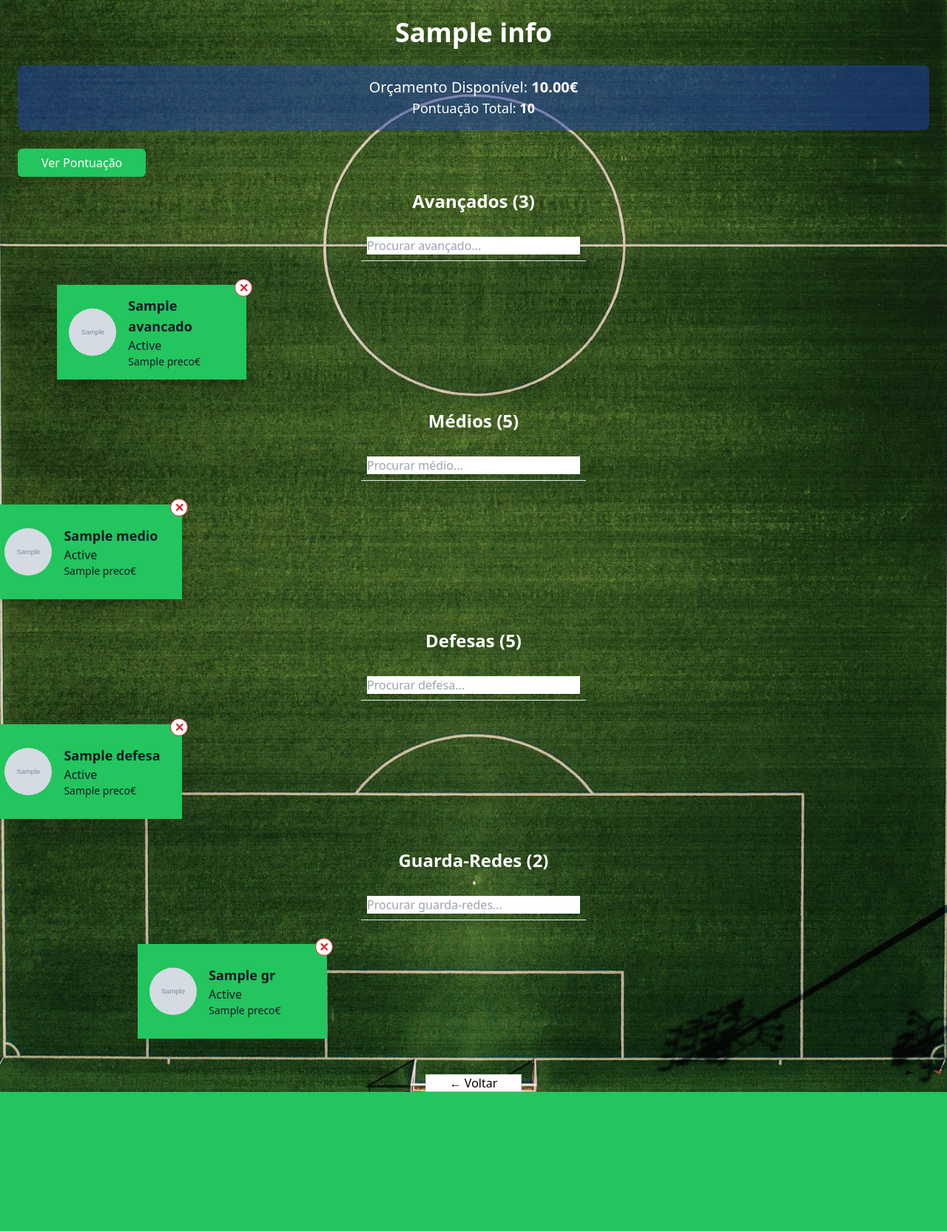
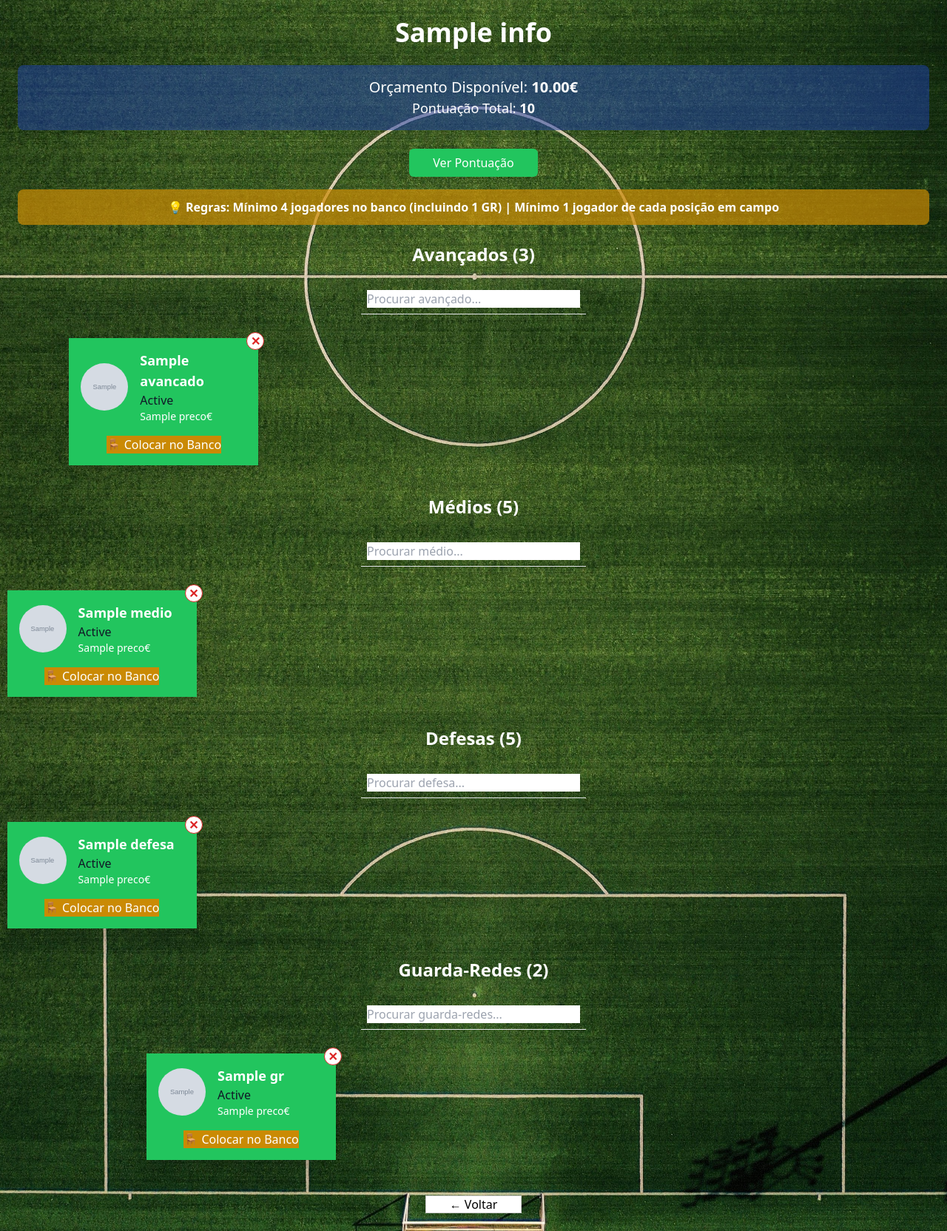
Before and after one commit to Bernardo2409/FBD_Project, a Flask app: template templates/equipa.html in a window 1280 px wide. Shown: the whole page at 74% size. Before the commit the page ends 1476 px from the top, so only its background shows below. Run offline with Flask 3, Linux system fonts and the light colour scheme; the template is opened without the code that fills it: most values are stand-ins (such as "Sample title", 1, 10 or a date in 2020); grey boxes marked "Sample" are stand-in pictures; some libraries are stand-ins or nearby versions.

Commit message:
Está quase, o banco

```diff
--- a/app.py
+++ b/app.py
@@ -484,6 +484,44 @@ def equipa_jornada(id_equipa, id_jornada):
     else:
         return "Não tens uma equipa ou jornada válida.", 404
 
+@app.route("/equipa/banco/adicionar/<id_jogador>", methods=["POST"])
+def adicionar_jogador_ao_banco_route(id_jogador):
+    if 'user_id' not in session:
+        return redirect("/")
+
+    user_id = session['user_id']
+    equipa_user = obter_equipa_por_utilizador(user_id)
+
+    if equipa_user:
+        from persistence.equipa import adicionar_jogador_ao_banco
+        sucesso, mensagem = adicionar_jogador_ao_banco(equipa_user.id, id_jogador)
+
+        if sucesso:
+            session['message'] = mensagem
+        else:
+            session['error'] = mensagem
+
+    return redirect("/equipa")
+
+@app.route("/equipa/banco/remover/<id_jogador>", methods=["POST"])
+def remover_jogador_do_banco_route(id_jogador):
+    if 'user_id' not in session:
+        return redirect("/")
+
+    user_id = session['user_id']
+    equipa_user = obter_equipa_por_utilizador(user_id)
+
+    if equipa_user:
+        from persistence.equipa import remover_jogador_do_banco
+        sucesso, mensagem = remover_jogador_do_banco(equipa_user.id, id_jogador)
+
+        if sucesso:
+            session['message'] = mensagem
+        else:
+            session['error'] = mensagem
+
+    return redirect("/equipa")
+
 
 
 
--- a/templates/equipa.html
+++ b/templates/equipa.html
@@ -12,9 +12,26 @@
     data-theme="corporate"
     style="background-image: url('/static/images/stadium2.jpg');">
 
-
 <div class="container mx-auto p-6">
 
+    <!-- Mensagens de sucesso/erro -->
+    {% if session.get('message') %}
+    <div class="alert alert-success mb-4 shadow-lg">
+        <div>
+            <svg xmlns="http://www.w3.org/2000/svg" class="stroke-current flex-shrink-0 h-6 w-6" fill="none" viewBox="0 0 24 24"><path stroke-linecap="round" stroke-linejoin="round" stroke-width="2" d="M9 12l2 2 4-4m6 2a9 9 0 11-18 0 9 9 0 0118 0z" /></svg>
+            <span>{{ session.pop('message') }}</span>
+        </div>
+    </div>
+    {% endif %}
+
+    {% if session.get('error') %}
+    <div class="alert alert-error mb-4 shadow-lg">
+        <div>
+            <svg xmlns="http://www.w3.org/2000/svg" class="stroke-current flex-shrink-0 h-6 w-6" fill="none" viewBox="0 0 24 24"><path stroke-linecap="round" stroke-linejoin="round" stroke-width="2" d="M10 14l2-2m0 0l2-2m-2 2l-2-2m2 2l2 2m7-2a9 9 0 11-18 0 9 9 0 0118 0z" /></svg>
+            <span>{{ session.pop('error') }}</span>
+        </div>
+    </div>
+    {% endif %}
 
     <!-- TÍTULO DINÂMICO COM NOME DA EQUIPA -->
     <h1 class="text-4xl font-bold text-center text-primary mb-6 text-white">
@@ -26,21 +43,26 @@
         <p class="text-lg">Pontuação Total: <strong>{{ equipa.info.pontuacao_total }}</strong></p>
     </div>
 
-        <!-- Adicionando o botão de redirecionamento para a página de pontuação -->
+    <!-- Botão Ver Pontuação -->
+    <div class="text-center mb-6">
         <a href="/pontuacao" class="btn btn-primary mt-4 px-8 py-2 text-white bg-green-500 rounded-md hover:bg-green-600">
             Ver Pontuação
         </a>
     </div>
 
+    <!-- Info do Banco -->
+    <div class="text-center mb-6 bg-yellow-600 bg-opacity-70 p-3 rounded-lg">
+        <p class="text-white font-bold">
+            💡 Regras: Mínimo 4 jogadores no banco (incluindo 1 GR) | Mínimo 1 jogador de cada posição em campo
+        </p>
+    </div>
 
     <!-- SECÇÃO: AVANÇADOS -->
     <h2 class="text-2xl text-center mb-4 text-secondary text-white font-bold">Avançados (3)</h2>
 
-    <!-- Dropdown para avançados -->
     <div class="mb-6 flex justify-center">
         <div class="dropdown dropdown-bottom">
             <ul tabindex="0" class="dropdown-content z-[1] menu p-2 shadow bg-base-100 rounded-box w-80 max-h-96 overflow-y-auto">
-                <!-- Campo de pesquisa -->
                 <div class="p-2 border-b border-gray-200">
                     <input
                         type="text"
@@ -50,7 +72,6 @@
                     >
                 </div>
 
-                <!-- Lista de avançados -->
                 <div id="avancados-list">
                     {% for avancado in todos_jogadores.Forward %}
                     {% if avancado.id not in equipa.avancados|map(attribute='id') %}
@@ -79,40 +100,56 @@
         </div>
     </div>
 
-    <div class="grid grid-cols-1 md:grid-cols-2 xl:grid-cols-3 gap-6 mb-10 place-items-center" id="avancados-container">
+    <div class="grid grid-cols-1 md:grid-cols-2 xl:grid-cols-3 gap-6 mb-10 place-items-center">
     {% for j in equipa.avancados %}
-    <div class="card shadow-xl p-4 w-64 h-32 flex items-center relative
-        {% if j.estado == 'Active' %}bg-green-500{% elif j.estado == 'On doubt' %}bg-blue-500{% elif j.estado == 'Unavailable' %}bg-black{% elif j.estado == 'Benched' %}bg-yellow-500{% elif j.estado == 'Injured' %}bg-red-500{% else %}bg-gray-200{% endif %}">
+    <div class="card shadow-xl p-4 w-64 flex flex-col relative
+        {% if j.estado == 'Active' %}bg-green-500{% elif j.estado == 'On doubt' %}bg-blue-500{% elif j.estado == 'Unavailable' %}bg-black{% elif j.estado == 'Benched' %}bg-yellow-500{% elif j.estado == 'Injured' %}bg-red-500{% else %}bg-gray-200{% endif %}
+        {% if j.benched %}opacity-60 border-4 border-yellow-400{% endif %}">
 
-        <!-- Botão de remover -->
         <a href="/equipa/remover/{{ j.id }}"
-            class="absolute -top-2 -right-2 flex items-center justify-center w-6 h-6 rounded-full border border-red-600 bg-white text-red-600 font-bold hover:bg-red-100">
+            class="absolute -top-2 -right-2 flex items-center justify-center w-6 h-6 rounded-full border border-red-600 bg-white text-red-600 font-bold hover:bg-red-100 z-10">
                 ✕
         </a>
 
-        <a href="/players/{{ j.id }}">
+        <a href="/players/{{ j.id }}" class="flex-1 mb-2">
             <div class="flex items-center gap-4">
                 <img src="{{ j.jogador_imagem }}" class="w-16 h-16 rounded-full object-cover">
                 <div>
-                    <div class="font-bold text-lg">{{ j.nome }}</div>
+                    <div class="font-bold text-lg text-white">{{ j.nome }}</div>
                     <div class="badge badge-primary badge-outline">{{ j.estado }}</div>
-                    <div class="text-sm text-white-500">{{ j.preco }}€</div>
+                    <div class="text-sm text-white">{{ j.preco }}€</div>
+                    {% if j.benched %}
+                    <div class="badge badge-warning text-xs mt-1">🪑 BANCO</div>
+                    {% endif %}
                 </div>
             </div>
         </a>
+
+        <div class="mt-2 flex justify-center">
+            {% if j.benched %}
+            <form action="/equipa/banco/remover/{{ j.id }}" method="POST" class="inline" onsubmit="return confirm('Colocar este jogador em campo?');">
+                <button type="submit" class="btn btn-xs bg-green-600 text-white hover:bg-green-700 border-none">
+                    ⚽ Colocar em Campo
+                </button>
+            </form>
+            {% else %}
+            <form action="/equipa/banco/adicionar/{{ j.id }}" method="POST" class="inline" onsubmit="return confirm('Colocar este jogador no banco?');">
+                <button type="submit" class="btn btn-xs bg-yellow-600 text-white hover:bg-yellow-700 border-none">
+                    🪑 Colocar no Banco
+                </button>
+            </form>
+            {% endif %}
+        </div>
     </div>
     {% endfor %}
 </div>
 
-
     <!-- SECÇÃO: MÉDIOS -->
     <h2 class="text-2xl text-center mb-4 text-secondary text-white font-bold">Médios (5)</h2>
 
-    <!-- Dropdown para médios -->
     <div class="mb-6 flex justify-center">
         <div class="dropdown dropdown-bottom">
             <ul tabindex="0" class="dropdown-content z-[1] menu p-2 shadow bg-base-100 rounded-box w-80 max-h-96 overflow-y-auto">
-                <!-- Campo de pesquisa -->
                 <div class="p-2 border-b border-gray-200">
                     <input
                         type="text"
@@ -122,7 +159,6 @@
                     >
                 </div>
 
-                <!-- Lista de médios -->
                 <div id="medios-list">
                     {% for medio in todos_jogadores.Midfielder %}
                     {% if medio.id not in equipa.medios|map(attribute='id') %}
@@ -151,29 +187,46 @@
         </div>
     </div>
 
-
-    <div class="grid grid-cols-1 md:grid-cols-5 gap-6 mb-10 place-items-center" id="medios-container">
+    <div class="grid grid-cols-1 md:grid-cols-5 gap-6 mb-10 place-items-center">
         {% for j in equipa.medios %}
-            <div class="card shadow-xl p-4 w-64 h-32 flex items-center relative
-
-            {% if j.estado == 'Active' %}bg-green-500{% elif j.estado == 'On doubt' %}bg-blue-500{% elif j.estado == 'Unavailable' %}bg-black{% elif j.estado == 'Benched' %}bg-yellow-500{% elif j.estado == 'Injured' %}bg-red-500{% else %}bg-gray-200{% endif %}">
+            <div class="card shadow-xl p-4 w-64 flex flex-col relative
+            {% if j.estado == 'Active' %}bg-green-500{% elif j.estado == 'On doubt' %}bg-blue-500{% elif j.estado == 'Unavailable' %}bg-black{% elif j.estado == 'Benched' %}bg-yellow-500{% elif j.estado == 'Injured' %}bg-red-500{% else %}bg-gray-200{% endif %}
+            {% if j.benched %}opacity-60 border-4 border-yellow-400{% endif %}">
 
             <a href="/equipa/remover/{{ j.id }}"
-                class="absolute -top-2 -right-2 flex items-center justify-center w-6 h-6 rounded-full border border-red-600 bg-white text-red-600 font-bold hover:bg-red-100">
+                class="absolute -top-2 -right-2 flex items-center justify-center w-6 h-6 rounded-full border border-red-600 bg-white text-red-600 font-bold hover:bg-red-100 z-10">
                     ✕
             </a>
 
-            <a href="/players/{{ j.id }}">
+            <a href="/players/{{ j.id }}" class="flex-1 mb-2">
                 <div class="flex items-center gap-4">
                     <img src="{{ j.jogador_imagem }}" class="w-16 h-16 rounded-full object-cover">
                     <div>
-                        <div class="font-bold text-lg">{{ j.nome }}</div>
+                        <div class="font-bold text-lg text-white">{{ j.nome }}</div>
                         <div class="badge badge-primary badge-outline">{{ j.estado }}</div>
-                        <div class="text-sm text-white-500">{{ j.preco }}€</div>
-
+                        <div class="text-sm text-white">{{ j.preco }}€</div>
+                        {% if j.benched %}
+                        <div class="badge badge-warning text-xs mt-1">🪑 BANCO</div>
+                        {% endif %}
                     </div>
                 </div>
             </a>
+
+            <div class="mt-2 flex justify-center">
+                {% if j.benched %}
+                <form action="/equipa/banco/remover/{{ j.id }}" method="POST" class="inline" onsubmit="return confirm('Colocar este jogador em campo?');">
+                    <button type="submit" class="btn btn-xs bg-green-600 text-white hover:bg-green-700 border-none">
+                        ⚽ Colocar em Campo
+                    </button>
+                </form>
+                {% else %}
+                <form action="/equipa/banco/adicionar/{{ j.id }}" method="POST" class="inline" onsubmit="return confirm('Colocar este jogador no banco?');">
+                    <button type="submit" class="btn btn-xs bg-yellow-600 text-white hover:bg-yellow-700 border-none">
+                        🪑 Colocar no Banco
+                    </button>
+                </form>
+                {% endif %}
+            </div>
         </div>
         {% endfor %}
     </div>
@@ -181,11 +234,9 @@
     <!-- SECÇÃO: DEFESAS -->
     <h2 class="text-2xl text-center mb-4 text-secondary text-white font-bold">Defesas (5)</h2>
 
-    <!-- Dropdown para defesas -->
     <div class="mb-6 flex justify-center">
         <div class="dropdown dropdown-bottom">
             <ul tabindex="0" class="dropdown-content z-[1] menu p-2 shadow bg-base-100 rounded-box w-80 max-h-96 overflow-y-auto">
-                <!-- Campo de pesquisa -->
                 <div class="p-2 border-b border-gray-200">
                     <input
                         type="text"
@@ -195,7 +246,6 @@
                     >
                 </div>
 
-                <!-- Lista de defesas -->
                 <div id="defesas-list">
                     {% for defesa in todos_jogadores.Defender %}
                     {% if defesa.id not in equipa.defesas|map(attribute='id') %}
@@ -224,28 +274,46 @@
         </div>
     </div>
 
-
-    <div class="grid grid-cols-1 md:grid-cols-5 gap-6 mb-10 place-items-center" id="defesas-container">
+    <div class="grid grid-cols-1 md:grid-cols-5 gap-6 mb-10 place-items-center">
         {% for j in equipa.defesas %}
-            <div class="card shadow-xl p-4 w-64 h-32 flex items-center relative
-            {% if j.estado == 'Active' %}bg-green-500{% elif j.estado == 'On doubt' %}bg-blue-500{% elif j.estado == 'Unavailable' %}bg-black{% elif j.estado == 'Benched' %}bg-yellow-500{% elif j.estado == 'Injured' %}bg-red-500{% else %}bg-gray-200{% endif %}">
+            <div class="card shadow-xl p-4 w-64 flex flex-col relative
+            {% if j.estado == 'Active' %}bg-green-500{% elif j.estado == 'On doubt' %}bg-blue-500{% elif j.estado == 'Unavailable' %}bg-black{% elif j.estado == 'Benched' %}bg-yellow-500{% elif j.estado == 'Injured' %}bg-red-500{% else %}bg-gray-200{% endif %}
+            {% if j.benched %}opacity-60 border-4 border-yellow-400{% endif %}">
 
             <a href="/equipa/remover/{{ j.id }}"
-                class="absolute -top-2 -right-2 flex items-center justify-center w-6 h-6 rounded-full border border-red-600 bg-white text-red-600 font-bold hover:bg-red-100">
+                class="absolute -top-2 -right-2 flex items-center justify-center w-6 h-6 rounded-full border border-red-600 bg-white text-red-600 font-bold hover:bg-red-100 z-10">
                     ✕
             </a>
 
-            <a href="/players/{{ j.id }}">
+            <a href="/players/{{ j.id }}" class="flex-1 mb-2">
                 <div class="flex items-center gap-4">
                     <img src="{{ j.jogador_imagem }}" class="w-16 h-16 rounded-full object-cover">
                     <div>
-                        <div class="font-bold text-lg">{{ j.nome }}</div>
+                        <div class="font-bold text-lg text-white">{{ j.nome }}</div>
                         <div class="badge badge-primary badge-outline">{{ j.estado }}</div>
-                        <div class="text-sm text-white-500">{{ j.preco }}€</div>
-
+                        <div class="text-sm text-white">{{ j.preco }}€</div>
+                        {% if j.benched %}
+                        <div class="badge badge-warning text-xs mt-1">🪑 BANCO</div>
+                        {% endif %}
                     </div>
                 </div>
             </a>
+
+            <div class="mt-2 flex justify-center">
+                {% if j.benched %}
+                <form action="/equipa/banco/remover/{{ j.id }}" method="POST" class="inline" onsubmit="return confirm('Colocar este jogador em campo?');">
+                    <button type="submit" class="btn btn-xs bg-green-600 text-white hover:bg-green-700 border-none">
+                        ⚽ Colocar em Campo
+                    </button>
+                </form>
+                {% else %}
+                <form action="/equipa/banco/adicionar/{{ j.id }}" method="POST" class="inline" onsubmit="return confirm('Colocar este jogador no banco?');">
+                    <button type="submit" class="btn btn-xs bg-yellow-600 text-white hover:bg-yellow-700 border-none">
+                        🪑 Colocar no Banco
+                    </button>
+                </form>
+                {% endif %}
+            </div>
         </div>
         {% endfor %}
     </div>
@@ -253,11 +321,9 @@
     <!-- SECÇÃO: GUARDA-REDES -->
     <h2 class="text-2xl text-center mb-4 text-secondary text-white font-bold">Guarda-Redes (2)</h2>
 
-    <!-- Dropdown para guarda-redes -->
     <div class="mb-6 flex justify-center">
         <div class="dropdown dropdown-bottom">
             <ul tabindex="0" class="dropdown-content z-[1] menu p-2 shadow bg-base-100 rounded-box w-80 max-h-96 overflow-y-auto">
-                <!-- Campo de pesquisa -->
                 <div class="p-2 border-b border-gray-200">
                     <input
                         type="text"
@@ -267,7 +333,6 @@
                     >
                 </div>
 
-                <!-- Lista de guarda-redes -->
                 <div id="gr-list">
                     {% for gr in todos_jogadores.Goalkeeper %}
                     {% if gr.id not in equipa.gr|map(attribute='id') %}
@@ -296,26 +361,46 @@
         </div>
     </div>
 
+    <div class="grid grid-cols-1 md:grid-cols-2 gap-6 mb-10 place-items-center">
+        {% for j in equipa.gr %}
+         <div class="card shadow-xl p-4 w-64 flex flex-col relative
+            {% if j.estado == 'Active' %}bg-green-500{% elif j.estado == 'On doubt' %}bg-blue-500{% elif j.estado == 'Unavailable' %}bg-black{% elif j.estado == 'Benched' %}bg-yellow-500{% elif j.estado == 'Injured' %}bg-red-500{% else %}bg-gray-200{% endif %}
+            {% if j.benched %}opacity-60 border-4 border-yellow-400{% endif %}">
 
-    <div class="grid grid-cols-1 md:grid-cols-2 gap-6 mb-10 place-items-center" id="gr-container">
-        {% for j in equipa.gr %}
-         <div class="card shadow-xl p-4 w-64 h-32 flex items-center relative
-            {% if j.estado == 'Active' %}bg-green-500{% elif j.estado == 'On doubt' %}bg-blue-500{% elif j.estado == 'Unavailable' %}bg-black{% elif j.estado == 'Benched' %}bg-yellow-500{% elif j.estado == 'Injured' %}bg-red-500{% else %}bg-gray-200{% endif %}">
             <a href="/equipa/remover/{{ j.id }}"
-                class="absolute -top-2 -right-2 flex items-center justify-center w-6 h-6 rounded-full border border-red-600 bg-white text-red-600 font-bold hover:bg-red-100">
+                class="absolute -top-2 -right-2 flex items-center justify-center w-6 h-6 rounded-full border border-red-600 bg-white text-red-600 font-bold hover:bg-red-100 z-10">
                     ✕
             </a>
 
-            <a href="/players/{{ j.id }}">
+            <a href="/players/{{ j.id }}" class="flex-1 mb-2">
                 <div class="flex items-center gap-4">
                     <img src="{{ j.jogador_imagem }}" class="w-16 h-16 rounded-full object-cover">
                     <div>
-                        <div class="font-bold text-lg">{{ j.nome }}</div>
+                        <div class="font-bold text-lg text-white">{{ j.nome }}</div>
                         <div class="badge badge-primary badge-outline">{{ j.estado }}</div>
-                        <div class="text-sm text-white-500">{{ j.preco }}€</div>
+                        <div class="text-sm text-white">{{ j.preco }}€</div>
+                        {% if j.benched %}
+                        <div class="badge badge-warning text-xs mt-1">🪑 BANCO</div>
+                        {% endif %}
                     </div>
                 </div>
             </a>
+
+            <div class="mt-2 flex justify-center">
+                {% if j.benched %}
+                <form action="/equipa/banco/remover/{{ j.id }}" method="POST" class="inline" onsubmit="return confirm('Colocar este jogador em campo?');">
+                    <button type="submit" class="btn btn-xs bg-green-600 text-white hover:bg-green-700 border-none">
+                        ⚽ Colocar em Campo
+                    </button>
+                </form>
+                {% else %}
+                <form action="/equipa/banco/adicionar/{{ j.id }}" method="POST" class="inline" onsubmit="return confirm('Colocar este jogador no banco?');">
+                    <button type="submit" class="btn btn-xs bg-yellow-600 text-white hover:bg-yellow-700 border-none">
+                        🪑 Colocar no Banco
+                    </button>
+                </form>
+                {% endif %}
+            </div>
         </div>
         {% endfor %}
     </div>
```
Also changed, not shown: persistence/equipa.py (+150 -6 lines).
